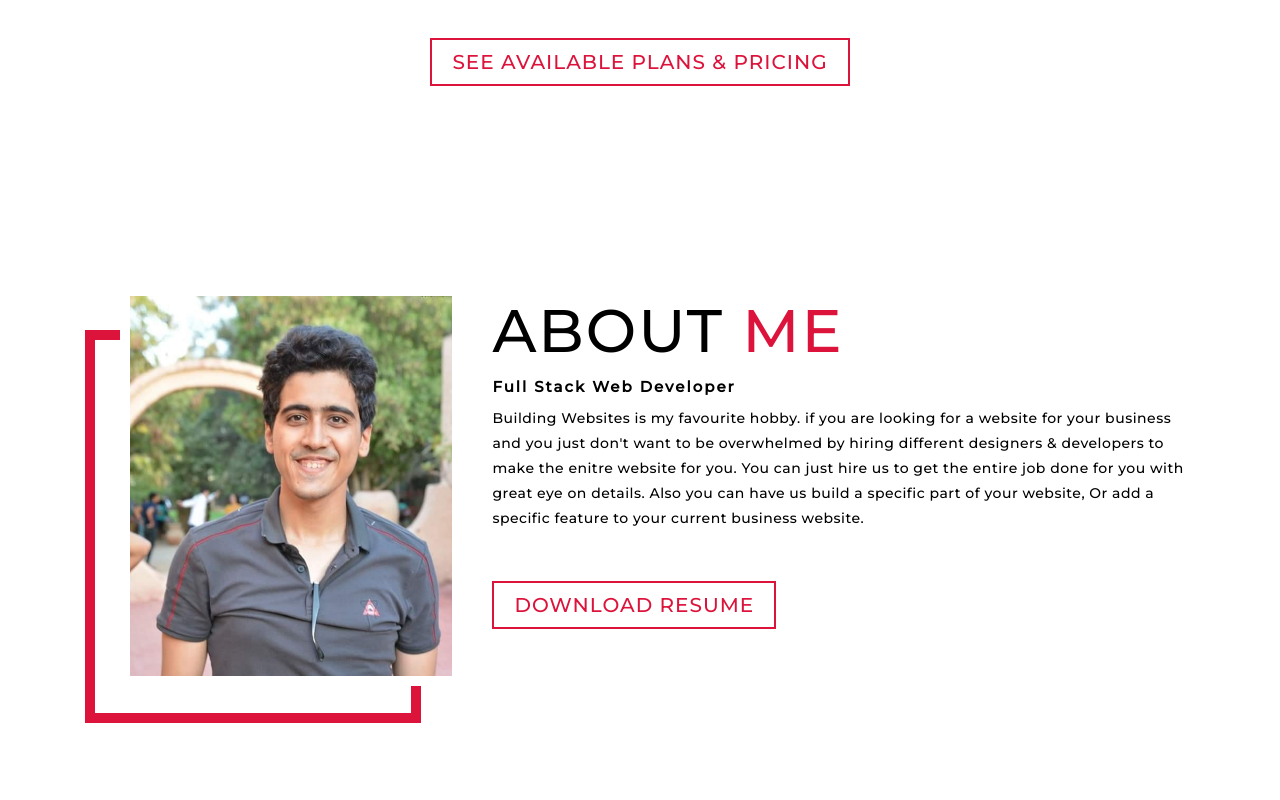
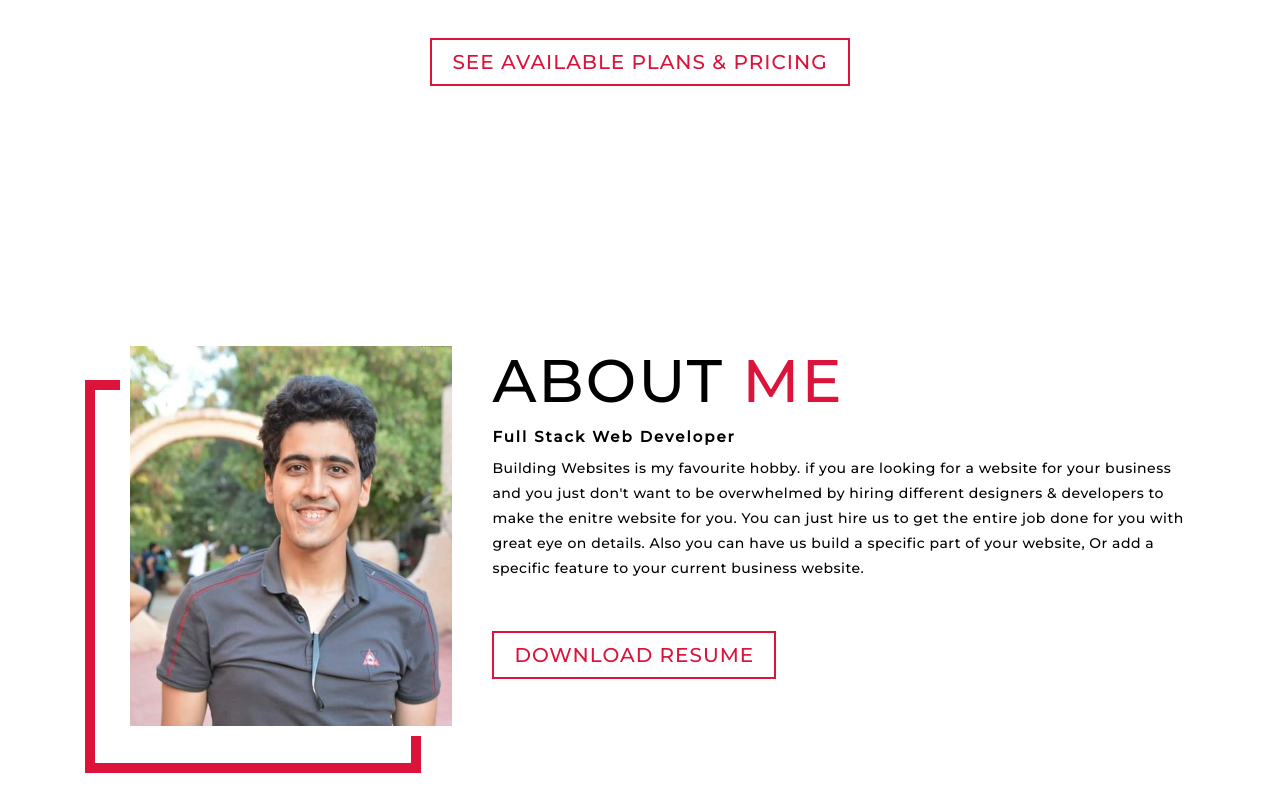
Before and after one commit to FadyAttia11/4for, a plain HTML site: page index.html in a window 1280 px wide. Shown: the part 3400-4200 px from the top of the page. Drawn offline with Linux system fonts and the light colour scheme.

Commit message:
margintop for about section

```diff
--- a/style.css
+++ b/style.css
@@ -480,7 +480,6 @@ h1 span {
     max-width: 1200px;
     margin: 0 auto;
     padding: 100px 20px;
-    padding-top: 0px;
 }
 
 #about .col-left {
```
